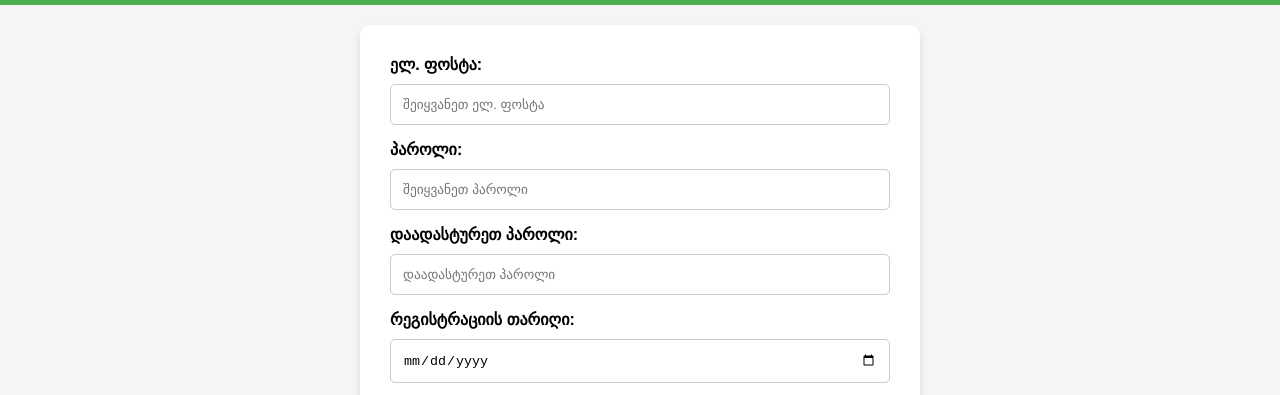
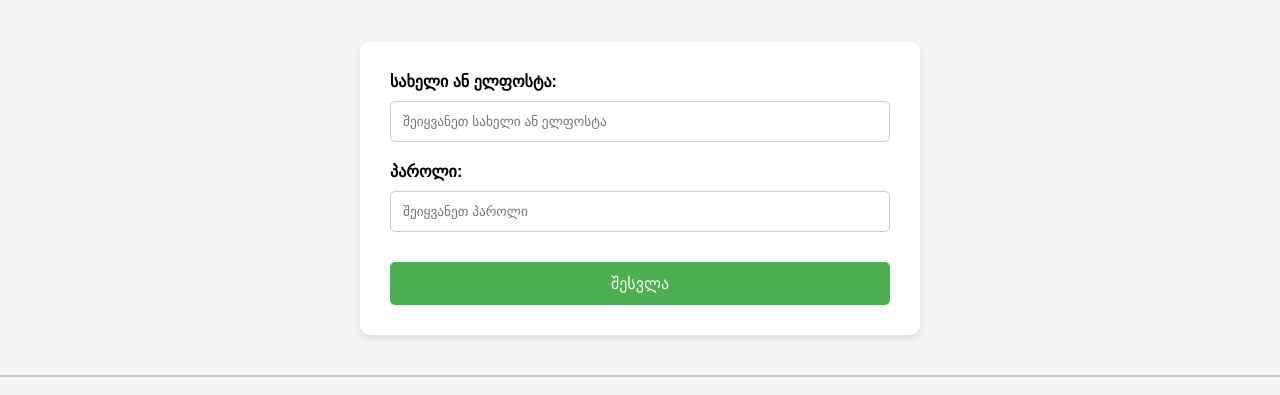
Before and after one commit to Lipartiaa/TurebiGe, a plain HTML site: page registration/registration.html in a window 1280 px wide. Shown: the part 26-421 px from the top of the page. Drawn offline with Linux system fonts and the light colour scheme; files whose address does not match are found by name.

Commit message:
registratis ggverdze avtorizaciis damateba

```diff
--- a/registration/registration.html
+++ b/registration/registration.html
@@ -3,10 +3,34 @@
 <head>
     <meta charset="UTF-8">
     <meta name="viewport" content="width=device-width, initial-scale=1.0">
-    <title>რეგისტრაცია</title>
+    <title>რეგისტრაცია და ავტორიზაცია</title>
     <link rel="stylesheet" href="styles.css">
 </head>
 <body>
+<br><br><br><br><br><br><br><br><br><br><br><br><br><br><br><br><br><br><br><br><br><br><br><br><br><br><br>
+<!-- ავტორიზაციის ფორმა -->
+<header>
+    <h1>ავტორიზაცია</h1>
+</header>
+
+<form id="authForm" action="#" method="POST">
+    <div class="form-group">
+        <label for="username">სახელი ან ელფოსტა:</label>
+        <input type="text" id="username" name="username" placeholder="შეიყვანეთ სახელი ან ელფოსტა" required>
+    </div>
+
+    <div class="form-group">
+        <label for="password">პაროლი:</label>
+        <input type="password" id="password" name="password" placeholder="შეიყვანეთ პაროლი" required>
+    </div>
+
+    <button type="submit">შესვლა</button>
+    <div class="error-message" id="errorMessage" style="display: none;">გთხოვთ შეავსოთ ყველა ველი სწორად.</div>
+</form>
+
+<hr> <!-- Divider between Authorization and Registration -->
+
+<!-- რეგისტრაციის ფორმა -->
 <header>
     <h1>რეგისტრაცია</h1>
 </header>
--- a/registration/styles.css
+++ b/registration/styles.css
@@ -8,7 +8,9 @@ body {
     align-items: center;
     height: 100vh;
     flex-direction: column;
+    padding-top: 30px;
 }
+
 
 header {
     text-align: center;
@@ -30,11 +32,13 @@ form {
     padding: 30px;
     border-radius: 10px;
     box-shadow: 0px 4px 8px rgba(0, 0, 0, 0.1);
-    margin-top: 20px;
+    margin-top: 50px;
+    margin-bottom: 20px;
 }
 
+
 .form-group {
-    margin-bottom: 15px;
+    margin-bottom: 20px;
 }
 
 label {
@@ -77,3 +81,21 @@ small {
     font-size: 14px;
     color: red;
 }
+
+/* Divider between forms */
+hr {
+    width: 100%;
+    border: 1px solid #ccc;
+    margin: 20px 0;
+}
+
+/* Responsiveness for smaller screens */
+@media (max-width: 600px) {
+    form {
+        padding: 20px;
+    }
+
+    button {
+        font-size: 14px;
+    }
+}
```
